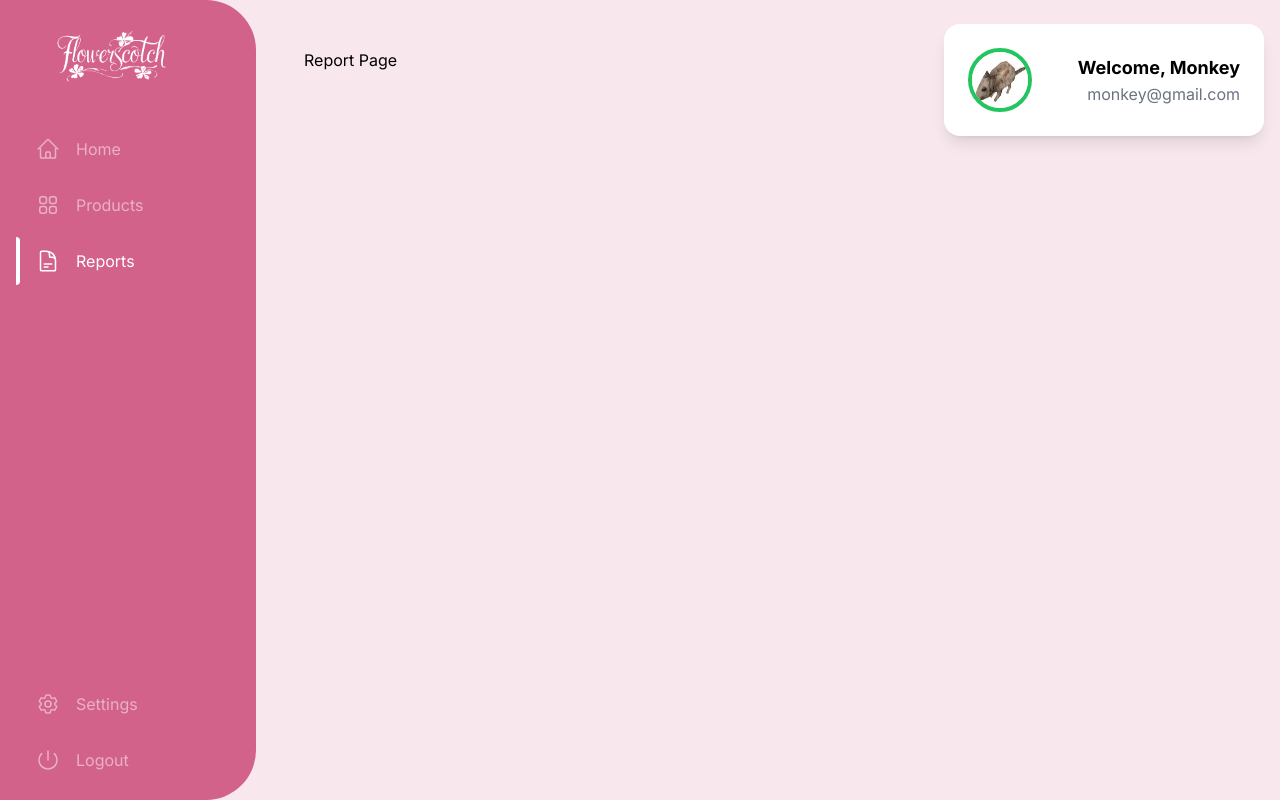
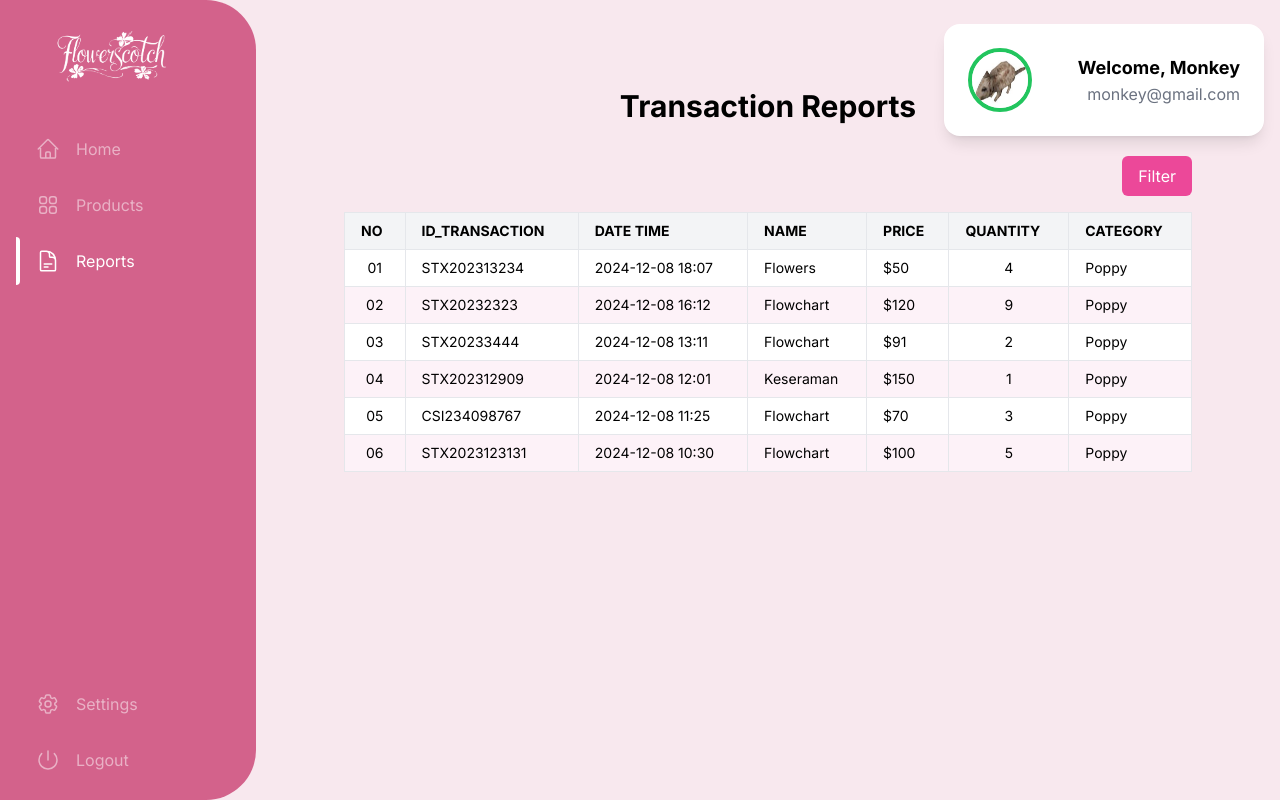
Before and after one commit to Puren34/bentwelve, a Next.js app: page /dashboard/report in a window 1280 px wide. Built offline with nearby package versions, Linux system fonts and the light colour scheme; a web font is replaced by a local one.

Commit message:
daftar transaksi

```diff
--- a/app/dashboard/report/page.tsx
+++ b/app/dashboard/report/page.tsx
@@ -1,3 +1,167 @@
-export default function Page() {
-    return <p>Report Page</p>;
-    }
+"use client";
+
+import React, { useState } from "react";
+import Image from "next/image";
+
+type Product = {
+    title: string;
+    price: number | null;
+    discount?: number;
+    img: string;
+    description: string;
+    category: string;
+  };
+
+const products = [
+  {
+    title: "Bunga Keseraman",
+    price: 50,
+    discount: 49.99,
+    img: "/bunga1.png",
+    onSale: true,
+    description: "Bunga ini cocok untuk suasana horor romantis.",
+    category: "Bloom Box",
+  },
+  {
+    title: "Muka Orang 😁😂😂",
+    price: 69999,
+    img: "/bunga2.png",
+    onSale: false,
+    description: "Wajah unik dalam bentuk bunga.",
+    category: "Giant Bouquet",
+  },
+  {
+    title: "Bunga Dingin Tapi Tidak Kejam",
+    price: 50,
+    discount: 49.99,
+    img: "/bunga3.png",
+    onSale: true,
+    description: "Cocok untuk mantan yang masih kamu doakan.",
+    category: "Vase & Basket",
+  },
+  {
+    title: "Bunga Kekosongan",
+    price: null,
+    img: "/bunga4.png",
+    description: "Untuk yang sedang merasa kosong.",
+    category: "On Sale",
+  },
+  {
+    title: "Bunga Steven",
+    price: null,
+    img: "/bunga5.png",
+    description: "Terinspirasi dari seseorang bernama Steven.",
+    category: "Giant Bouquet",
+  },
+  {
+    title: "Bunga Kekosongan",
+    price: null,
+    img: "/bunga6.png",
+    description: "Kekosongan kedua tidak kalah indah.",
+    category: "Vase & Basket",
+  },
+];
+
+const reports = [
+  {
+    id: "STX202313234",
+    date: "2024-12-08 18:07",
+    name: "Flowers",
+    price: "$50",
+    quantity: 4,
+    category: "Poppy",
+  },
+  {
+    id: "STX20232323",
+    date: "2024-12-08 16:12",
+    name: "Flowchart",
+    price: "$120",
+    quantity: 9,
+    category: "Poppy",
+  },
+  {
+    id: "STX20233444",
+    date: "2024-12-08 13:11",
+    name: "Flowchart",
+    price: "$91",
+    quantity: 2,
+    category: "Poppy",
+  },
+  {
+    id: "STX202312909",
+    date: "2024-12-08 12:01",
+    name: "Keseraman",
+    price: "$150",
+    quantity: 1,
+    category: "Poppy",
+  },
+  {
+    id: "CSI234098767",
+    date: "2024-12-08 11:25",
+    name: "Flowchart",
+    price: "$70",
+    quantity: 3,
+    category: "Poppy",
+  },
+  {
+    id: "STX2023123131",
+    date: "2024-12-08 10:30",
+    name: "Flowchart",
+    price: "$100",
+    quantity: 5,
+    category: "Poppy",
+  },
+];
+
+export default function FlowersPage() {
+    const [selectedProduct, setSelectedProduct] = useState<Product | null>(null);
+    const [quantity, setQuantity] = useState(1);
+
+  const handleAddToCart = (product: Product) => {
+    setSelectedProduct(product);
+    setQuantity(1);
+  };
+
+  const closeModal = () => setSelectedProduct(null);
+  const increaseQty = () => setQuantity(qty => qty + 1);
+  const decreaseQty = () => setQuantity(qty => (qty > 1 ? qty - 1 : 1));
+
+  return (
+    <div className="p-4 md:p-10">
+      <h1 className="text-3xl font-bold text-center mb-8">Transaction Reports</h1>
+      <div className="flex justify-end mb-4">
+        <button className="bg-pink-500 text-white px-4 py-2 rounded-md hover:bg-pink-600">
+          Filter
+        </button>
+      </div>
+      <div className="overflow-x-auto">
+        <table className="min-w-full text-sm text-left border">
+          <thead className="bg-gray-100">
+            <tr>
+              <th className="border px-4 py-2">NO</th>
+              <th className="border px-4 py-2">ID_TRANSACTION</th>
+              <th className="border px-4 py-2">DATE TIME</th>
+              <th className="border px-4 py-2">NAME</th>
+              <th className="border px-4 py-2">PRICE</th>
+              <th className="border px-4 py-2">QUANTITY</th>
+              <th className="border px-4 py-2">CATEGORY</th>
+            </tr>
+          </thead>
+          <tbody>
+            {reports.map((r, idx) => (
+              <tr key={r.id} className={idx % 2 === 0 ? "bg-white" : "bg-pink-50"}>
+                <td className="border px-4 py-2 text-center">{String(idx + 1).padStart(2, '0')}</td>
+                <td className="border px-4 py-2">{r.id}</td>
+                <td className="border px-4 py-2">{r.date}</td>
+                <td className="border px-4 py-2">{r.name}</td>
+                <td className="border px-4 py-2">{r.price}</td>
+                <td className="border px-4 py-2 text-center">{r.quantity}</td>
+                <td className="border px-4 py-2">{r.category}</td>
+              </tr>
+            ))}
+          </tbody>
+        </table>
+      </div>
+    </div>
+  );
+}
```
